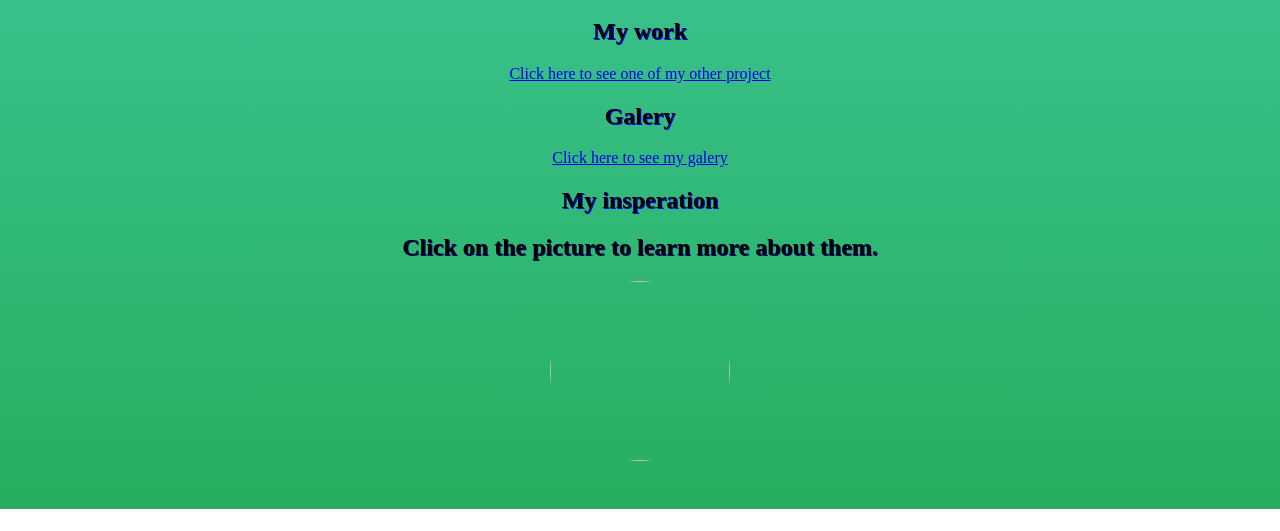
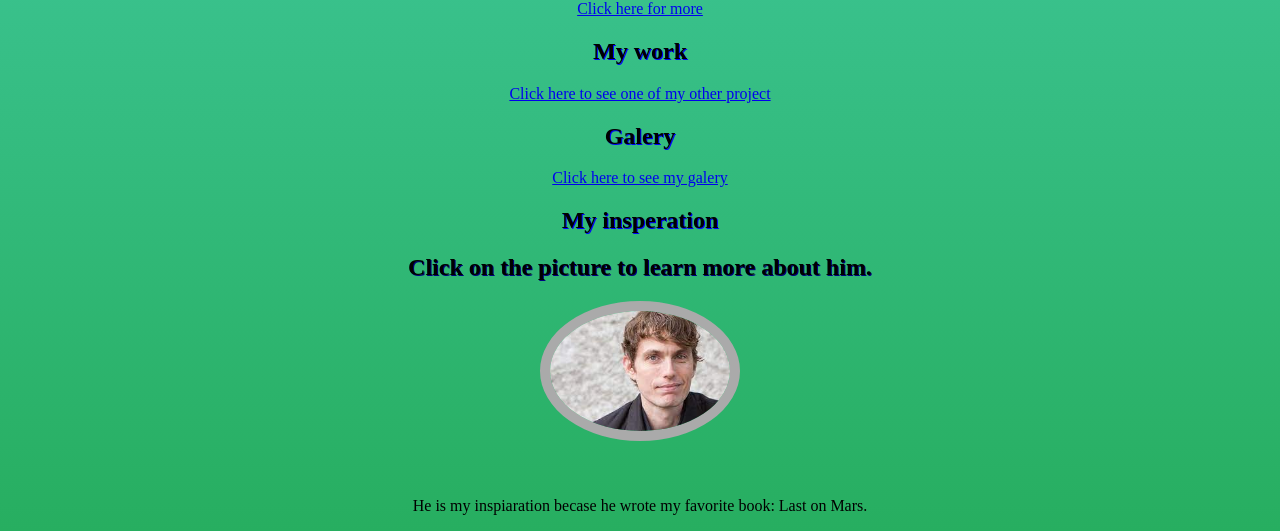
Before and after one commit to spacevikki/Favorite-Charecter-Doctor-Strange, a plain HTML site: page index.html in a window 1280 px wide. Shown: the part 1197-1728 px from the top of the page. Before the commit the page ends 1706 px from the top, so only its background shows below. Drawn offline with Linux system fonts and the light colour scheme.

Commit message:
Add files via upload

```diff
--- a/index.html
+++ b/index.html
@@ -11,6 +11,7 @@
         <li class="links"><a href="#3">Character reviews</a></li>
         <li class="links"><a href="#4">My work</a></li>
         <li class="links"><a href="#5">Galery</a></li>
+        <li class="links"><a href="#6">My Inspireation</a></li>
         <li class="links">Contact</li>
     </ul>
 
@@ -46,12 +47,13 @@
     </section>
     <section id="6">
         <h1> My insperation</h1>
-        <h2>Click on the picture to learn more about them.</h2>
+        <h2>Click on the picture to learn more about him.</h2>
         <span>
         <a href="http://www.kevinemerson.net/" target="_blank">
-         <img class="image" src="">
+         <img class="image" src="download%20(4).jfif">
 
             </a>
+            <p>He is my inspiaration becase he wrote my favorite book: Last on Mars. </p>
 
         </span>
 
--- a/style.css
+++ b/style.css
@@ -1,30 +1,34 @@
 body {
-  text-align:center;
+    text-align: center;
     background: linear-gradient(#60ebeb 0%, #27ae60 100%);
 
 
 }
+
 .image {
     border-radius: 50%;
     width: 180;
     margin-bottom: 40px;
 }
+
 h1 {
     text-shadow: 1px 1px blue;
 }
+
 h2 {
     text-shadow: 1px 1px navy;
 }
+
 .links {
-    text-align: center
-    float: left;
+    text-align: center float: left;
     color: white;
     padding-left: 9px;
     padding-right: 9px;
     padding-top: 5px;
     padding-bottom: 5px;
     font-family: fantasy;
-    font-size: 25px;}
+    font-size: 25px;
+}
 
 .links:hover {
     background-color: darkcyan;
@@ -34,6 +38,7 @@ html {
     scroll-behavior: smooth;
 
 }
+
 .menu {
     list-style: none;
     font-family: cursive;
@@ -41,4 +46,15 @@ html {
     top: 10px;
     right: 30px;
     z-index: 10;
-      cursor: pointer;}
+    cursor: pointer;
+}
+
+.image {
+    transition: transform .2s;
+    border: 10px solid #AAAAAA;
+
+}
+
+.image:hover {
+    transform: scale(0.9);
+}
```
Lines whose indentation alone changed are shown as unchanged.
